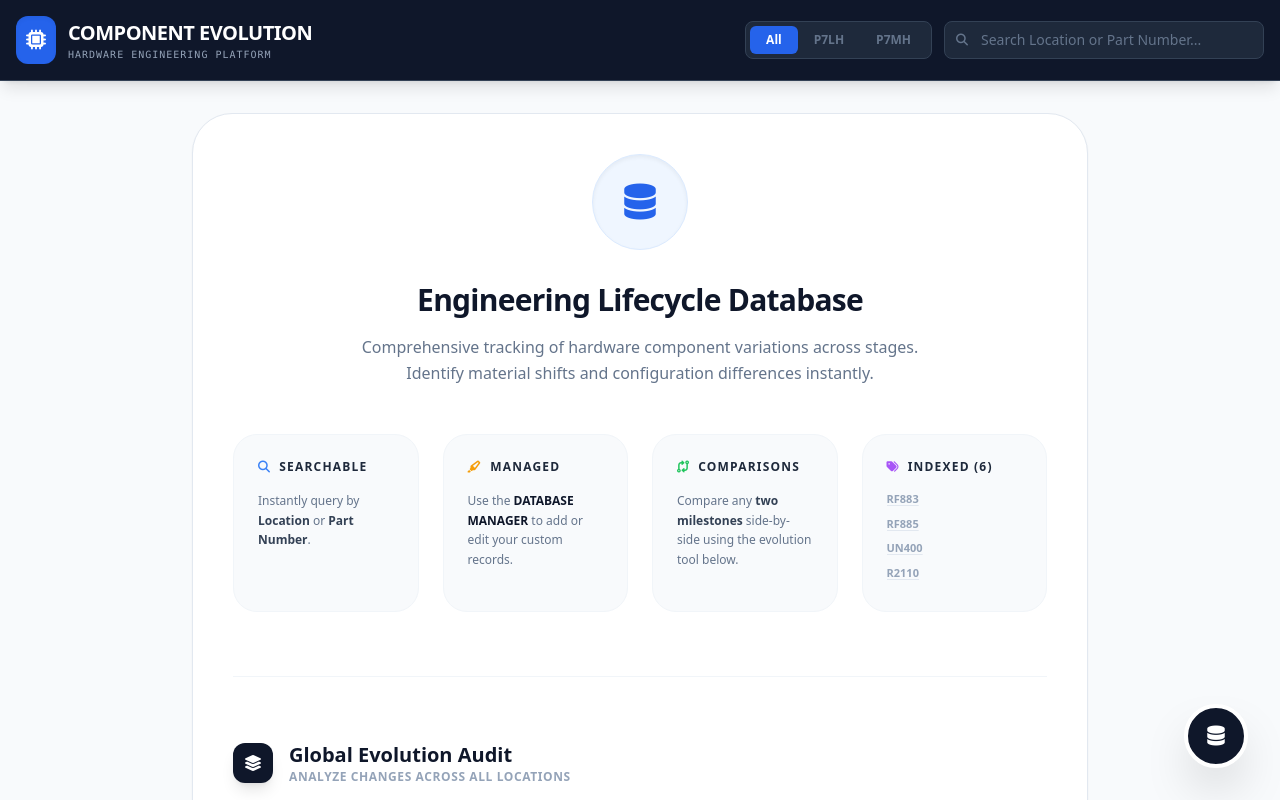
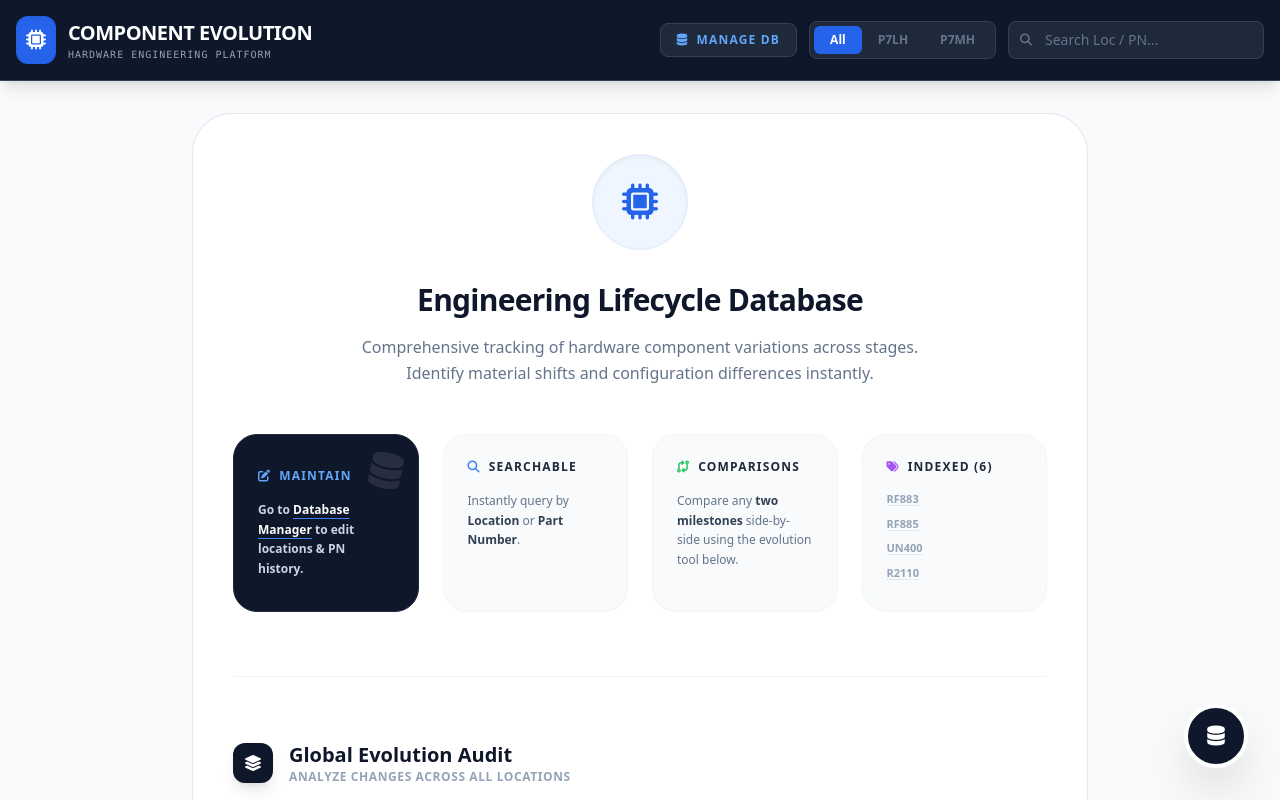
Before and after one commit to lelekuan/Component-Evolution-Tracker, a React (Vite) app: page / in a window 1280 px wide. Shown: the top 800 px of the page. Built offline with nearby package versions, Linux system fonts and the light colour scheme.

Commit message:
feat: Add database management button to header
Introduces a new button in the application header that allows users to open a modal for database management. This provides direct access to administrative functions for the component evolution data.

```diff
--- a/App.tsx
+++ b/App.tsx
@@ -142,7 +142,16 @@ const App: React.FC = () => {
             </div>
           </div>
 
-          <div className="flex flex-col md:flex-row gap-3 w-full md:w-auto">
+          <div className="flex flex-col md:flex-row gap-3 w-full md:w-auto items-center">
+            {/* NEW: Explicit Management Button in Header */}
+            <button
+              onClick={() => setIsAdminOpen(true)}
+              className="px-4 py-2 bg-slate-800 border border-slate-700 rounded-lg text-xs font-black uppercase tracking-widest text-blue-400 hover:bg-slate-700 hover:text-blue-300 transition-all flex items-center gap-2"
+            >
+              <i className="fa-solid fa-database"></i>
+              Manage DB
+            </button>
+
             <div className="flex bg-slate-800 p-1 rounded-lg border border-slate-700">
               {['All', 'P7LH', 'P7MH'].map((p) => (
                 <button
@@ -157,19 +166,19 @@ const App: React.FC = () => {
               ))}
             </div>
 
-            <div className="relative w-full md:w-80">
+            <div className="relative w-full md:w-64">
               <div className="absolute inset-y-0 left-0 pl-3 flex items-center pointer-events-none text-slate-500">
                 <i className="fa-solid fa-magnifying-glass text-xs"></i>
               </div>
               <input
                 type="text"
                 className="block w-full pl-9 pr-3 py-2 border border-slate-700 rounded-lg bg-slate-800 text-white text-sm focus:ring-2 focus:ring-blue-500 placeholder-slate-500"
-                placeholder={`Search Location or Part Number...`}
+                placeholder={`Search Loc / PN...`}
                 value={searchTerm}
                 onChange={(e) => setSearchTerm(e.target.value)}
               />
               {searchResults.length > 0 && (
-                <div className="absolute mt-2 w-full bg-white rounded-xl shadow-2xl z-50 border border-slate-200 max-h-80 overflow-y-auto ring-1 ring-black ring-opacity-5">
+                <div className="absolute mt-2 w-full bg-white rounded-xl shadow-2xl z-50 border border-slate-200 max-h-80 overflow-y-auto ring-1 ring-black ring-opacity-5 text-slate-900">
                   {searchResults.map((res, i) => (
                     <button key={i} onClick={() => handleSelect(res)} className="w-full text-left px-4 py-3 hover:bg-blue-50 flex justify-between items-center border-b border-slate-50 transition-colors">
                       <div>
@@ -196,7 +205,7 @@ const App: React.FC = () => {
           <div className="flex flex-col items-center justify-center min-h-[60vh] animate-in fade-in duration-700 gap-10">
             <div className="bg-white p-10 rounded-[2.5rem] border border-slate-200 shadow-sm text-center max-w-4xl w-full">
               <div className="w-24 h-24 bg-blue-50 text-blue-600 rounded-full flex items-center justify-center mx-auto mb-8 text-4xl shadow-inner border border-blue-100">
-                <i className="fa-solid fa-database"></i>
+                <i className="fa-solid fa-microchip"></i>
               </div>
               <h2 className="text-3xl font-black text-slate-900 mb-4 tracking-tight">Engineering Lifecycle Database</h2>
               <p className="text-slate-500 mb-12 text-base leading-relaxed max-w-xl mx-auto">
@@ -205,20 +214,28 @@ const App: React.FC = () => {
               </p>
 
               <div className="grid grid-cols-1 sm:grid-cols-2 lg:grid-cols-4 gap-6 text-left mb-12">
+                {/* NEW: Primary Action Card for Management */}
+                <button
+                  onClick={() => setIsAdminOpen(true)}
+                  className="p-6 bg-slate-900 text-white rounded-3xl border border-slate-800 hover:scale-105 hover:shadow-2xl transition-all group text-left relative overflow-hidden"
+                >
+                  <div className="absolute top-0 right-0 p-4 opacity-10 text-4xl rotate-12 group-hover:rotate-0 transition-transform">
+                    <i className="fa-solid fa-database"></i>
+                  </div>
+                  <h4 className="font-bold text-xs mb-4 uppercase tracking-widest flex items-center gap-2 text-blue-400">
+                    <i className="fa-solid fa-pen-to-square"></i> Maintain
+                  </h4>
+                  <p className="text-xs text-slate-300 leading-relaxed font-bold">
+                    Go to <span className="text-white underline decoration-blue-500 underline-offset-4">Database Manager</span> to edit locations & PN history.
+                  </p>
+                </button>
+
                 <div className="p-6 bg-slate-50 rounded-3xl border border-slate-100 hover:border-blue-300 hover:shadow-md transition-all group">
                   <h4 className="font-bold text-slate-800 text-xs mb-4 uppercase tracking-widest flex items-center gap-2">
                     <i className="fa-solid fa-magnifying-glass text-blue-500 group-hover:scale-110 transition-transform"></i> Searchable
                   </h4>
                   <p className="text-xs text-slate-500 leading-relaxed">
                     Instantly query by <span className="font-bold text-slate-700">Location</span> or <span className="font-bold text-slate-700">Part Number</span>.
-                  </p>
-                </div>
-                <div className="p-6 bg-slate-50 rounded-3xl border border-slate-100 hover:border-amber-300 hover:shadow-md transition-all group">
-                  <h4 className="font-bold text-slate-800 text-xs mb-4 uppercase tracking-widest flex items-center gap-2">
-                    <i className="fa-solid fa-highlighter text-amber-500 group-hover:scale-110 transition-transform"></i> Managed
-                  </h4>
-                  <p className="text-xs text-slate-500 leading-relaxed">
-                    Use the <span className="text-slate-900 font-bold uppercase">Database Manager</span> to add or edit your custom records.
                   </p>
                 </div>
                 <div className="p-6 bg-slate-50 rounded-3xl border border-slate-100 hover:border-green-300 hover:shadow-md transition-all group">
```
